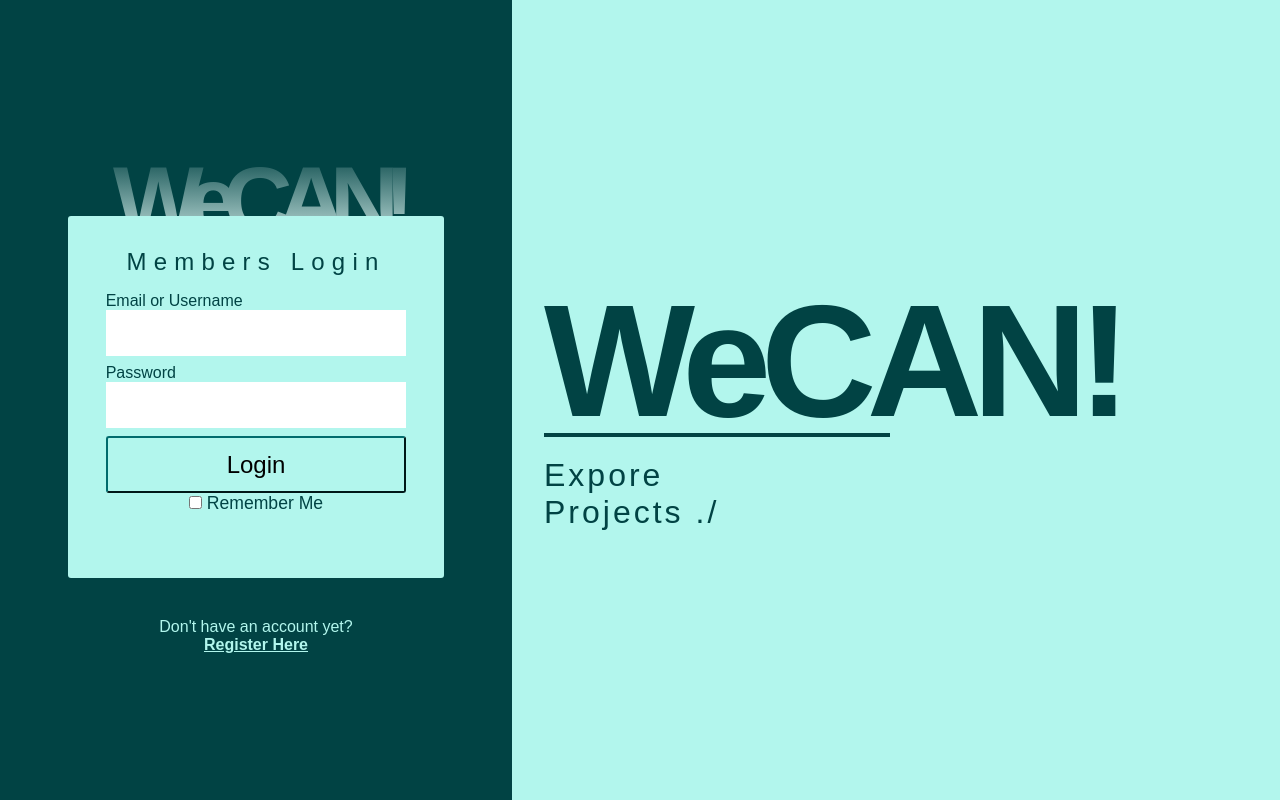
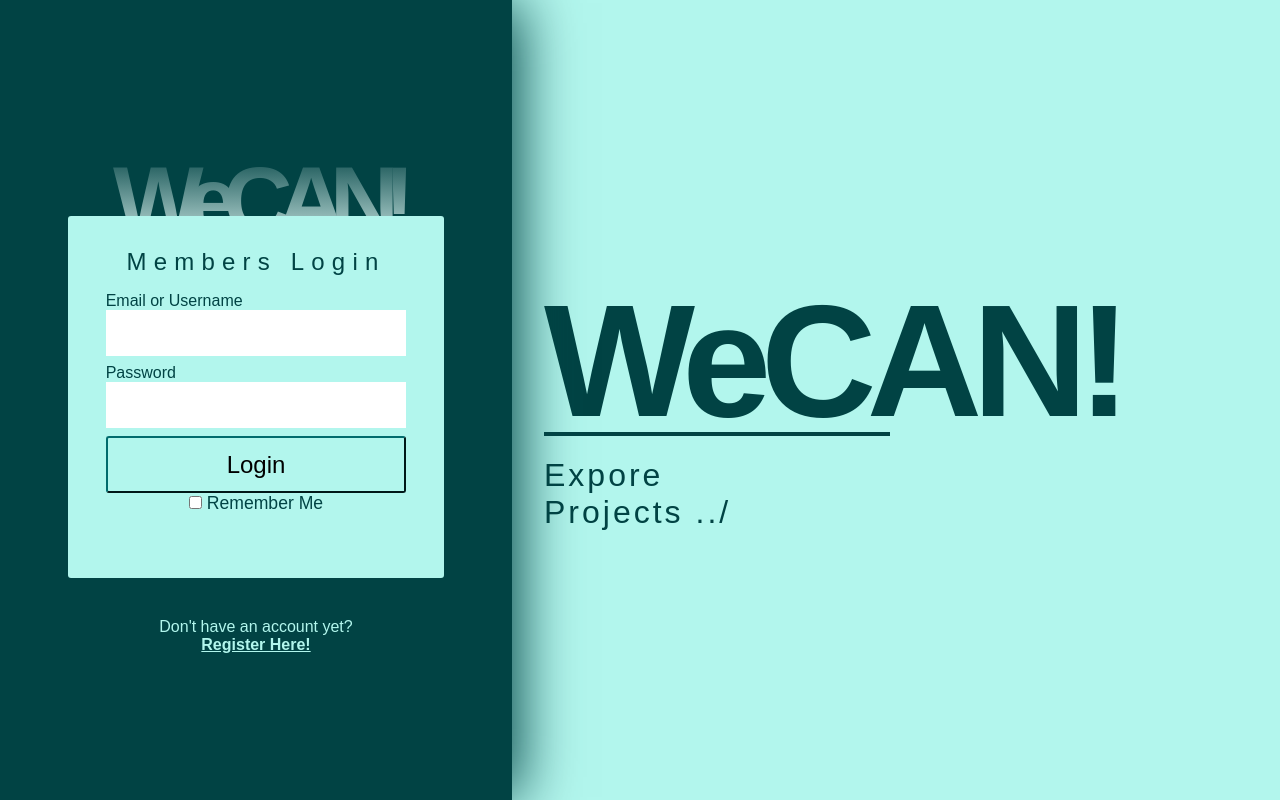
Before and after one commit to AfolabiJude/wecan, a plain HTML site: page a/index.html in a window 1280 px wide. Drawn offline with Linux system fonts and the light colour scheme.

Commit message:
initial commit

```diff
--- a/css/style.css
+++ b/a/css/style.css
@@ -21,6 +21,8 @@ body {
   flex: 40%;
   background-color: #014344;
   flex-direction: column;
+  box-shadow: 10px 0px 56px -3px #014344;
+  position: relative;
 }
 
 .display {
@@ -126,7 +128,7 @@ h1.main-header {
   border: 2px solid #014344;
   width: 60%;
   position: relative;
-  top: -20px;
+  top: -21px;
 }
 
 .texts p {
--- a/index.html
+++ b/a/index.html
@@ -28,7 +28,7 @@
         </form>
         <p class="account">
           Don't have an account yet? <br />
-          <strong><a href="">Register Here</a> </strong>
+          <strong><a href="">Register Here!</a> </strong>
         </p>
       </div>
       <div class="display">
@@ -36,7 +36,7 @@
           <h1>WeCAN!</h1>
           <hr />
           <p>Expore</p>
-          <p>Projects ./</p>
+          <p>Projects ../</p>
         </div>
       </div>
     </div>
```
Also changed, not shown: a/js/script.js (added).
